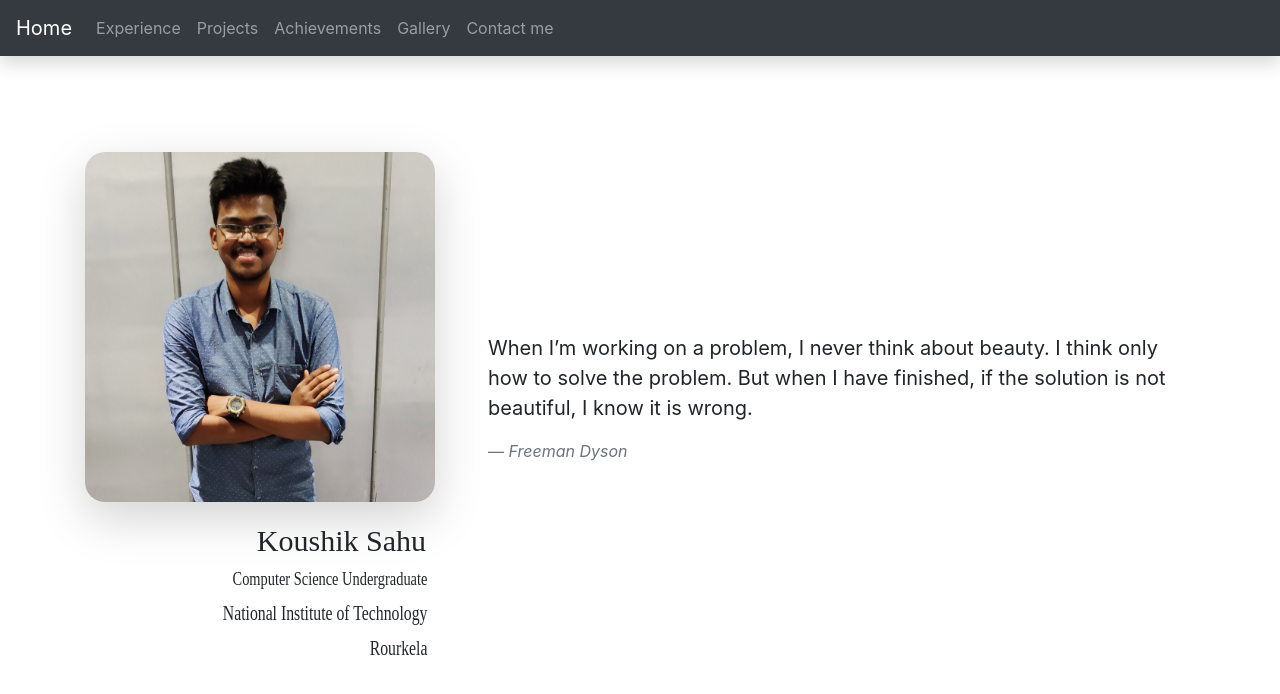
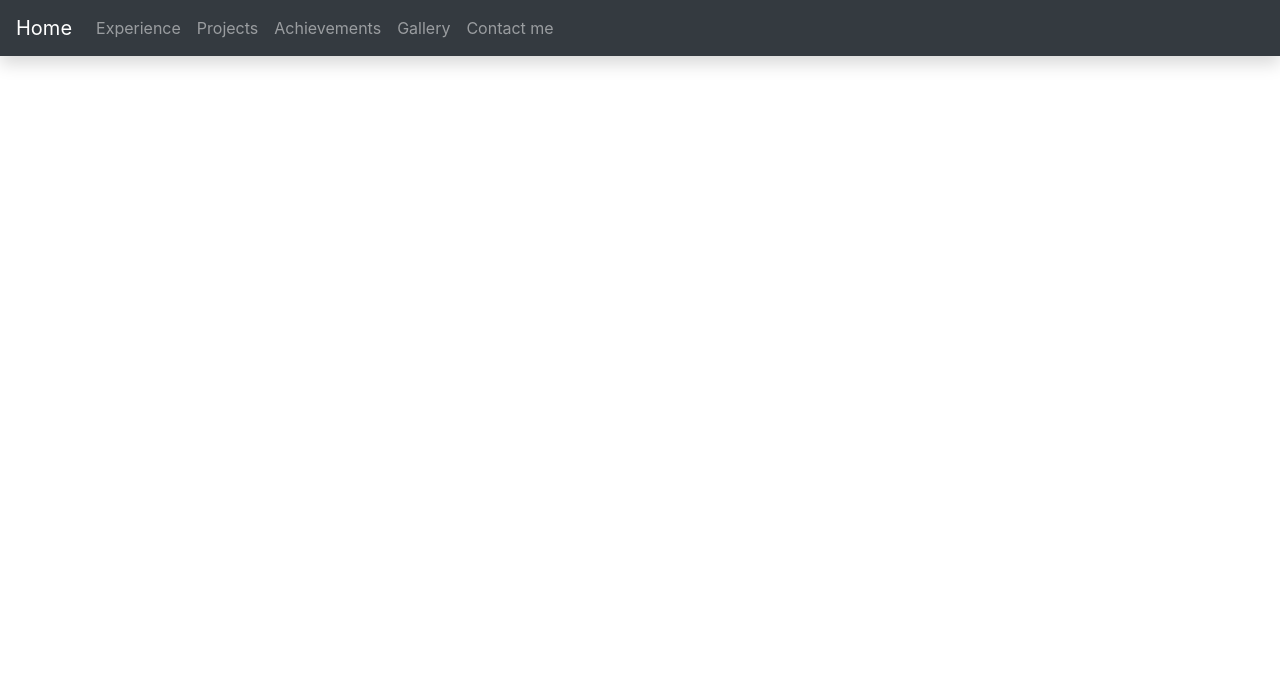
Before and after one commit to KoushikSahu/Portfolio-Website, a React (Create React App) app: page / in a window 1280 px wide. Shown: the top 694 px of the page. Built offline with nearby package versions, Linux system fonts and the light colour scheme; a web font is replaced by a local one.

Commit message:
home route added

```diff
--- a/src/components/Root.js
+++ b/src/components/Root.js
@@ -1,14 +1,18 @@
 import React from 'react'
 import TopBar from './TopBar'
-import { BrowserRouter as Router, Route, Switch } from 'react-router-dom'
 import Intro from './Intro.js'
+import { BrowserRouter as Router, Switch, Route } from 'react-router-dom'
 
 function Root() {
     return (
-        <div>
-            <TopBar />
-            <Intro />
-        </div>
+        <Router>
+            <div>
+                <TopBar />
+                <Switch>
+                    <Route path="/Portfolio-Website/home" exact component={Intro} />
+                </Switch>
+            </div>
+        </Router>
     )
 }
 
--- a/src/components/TopBar.js
+++ b/src/components/TopBar.js
@@ -1,5 +1,6 @@
 import React from 'react'
 import {Navbar, Nav} from 'react-bootstrap'
+import {Link} from 'react-router-dom'
 
 function TopBar() {
     var options = ["Experience", "Projects", "Achievements", "Gallery", "Contact me"]
@@ -7,7 +8,7 @@ function TopBar() {
     return (
         <div>
             <Navbar bg="dark" variant="dark" expand="sm" className="shadow">
-                <Navbar.Brand href=".">Home</Navbar.Brand>
+                <Link to='/Portfolio-Website/home'><Navbar.Brand href=".">Home</Navbar.Brand></Link>
                 <Navbar.Toggle aria-controls="basic-navbar-nav"></Navbar.Toggle>
                 <Navbar.Collapse id="basic-navbar-nav">
                     <Nav className="mr-auto">
```
